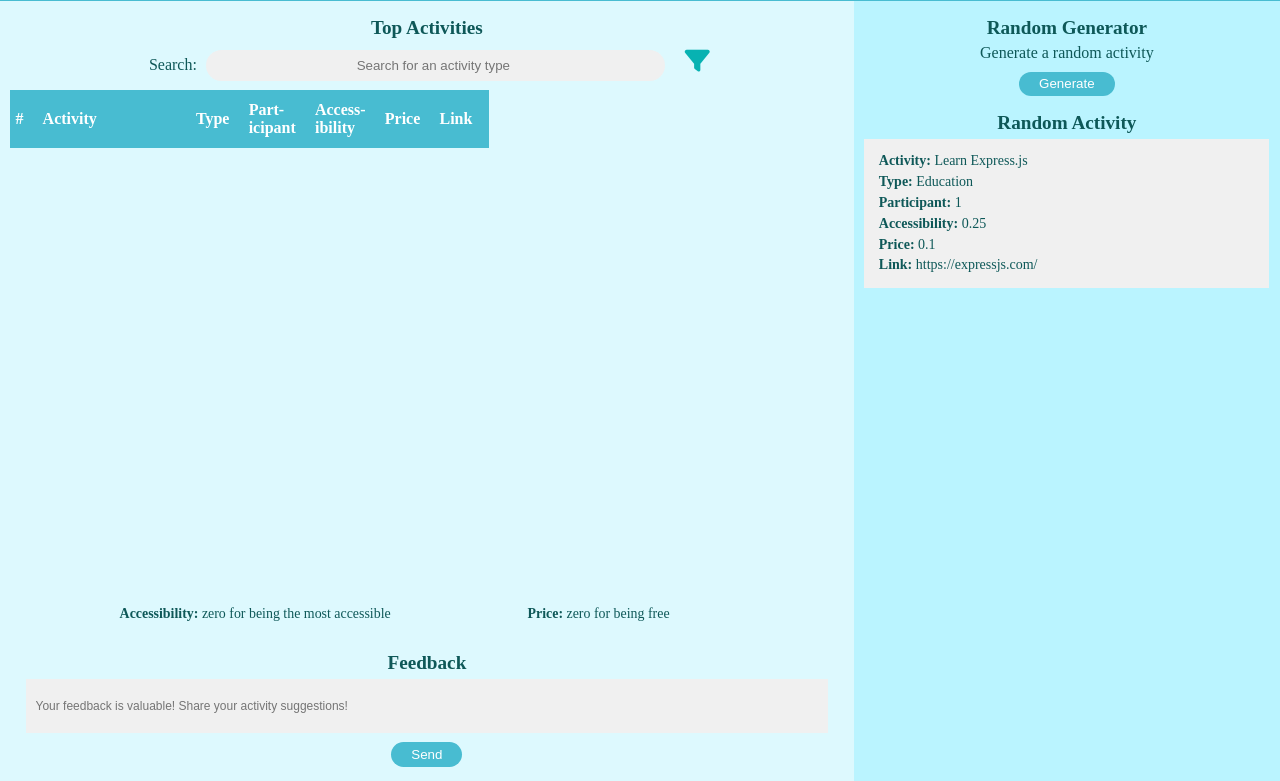
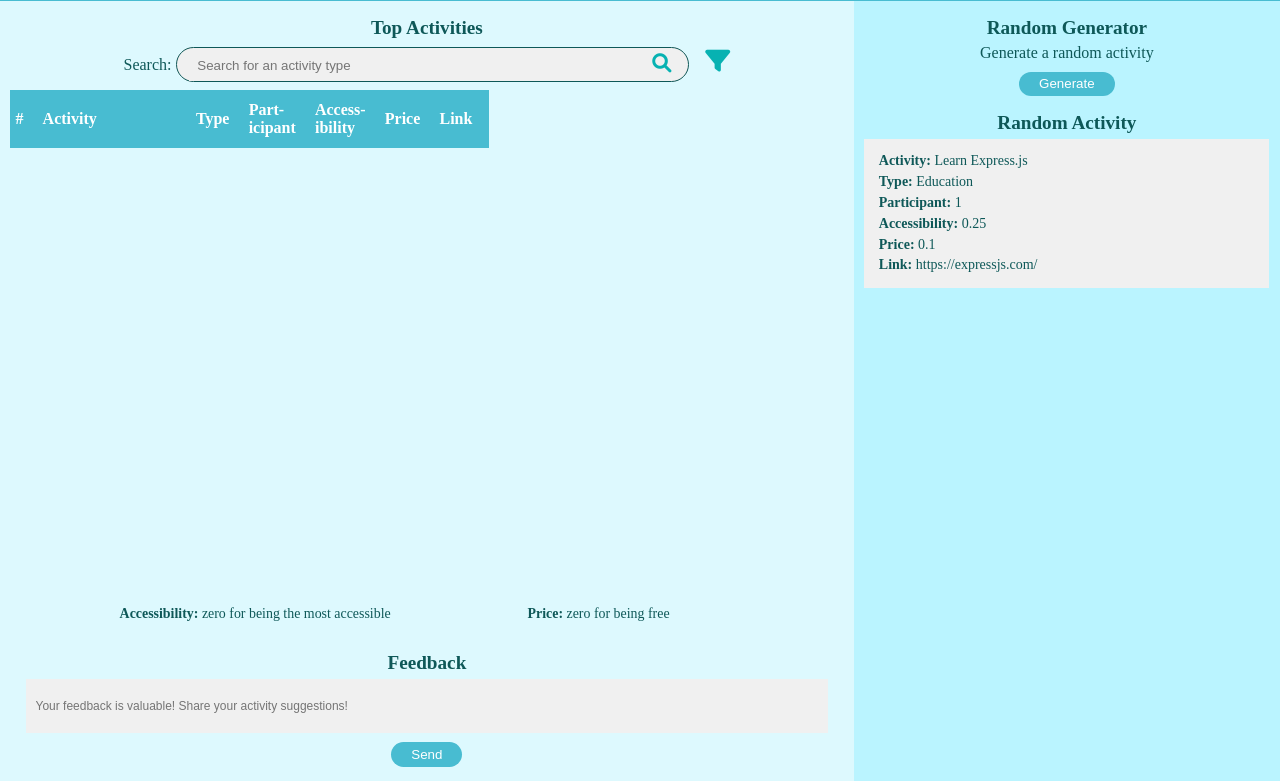
Before and after one commit to vorleakyek/BoredNoMore, a website: page index.html in a window 1280 px wide. Shown: the part 74-855 px from the top of the page. Drawn offline with Linux system fonts and the light colour scheme; no server answers.

Commit message:
Update the search bar in HTML file and CSS to include the search icon.

```diff
--- a/css/styles.css
+++ b/css/styles.css
@@ -117,6 +117,7 @@ td,
 }
 
 /* Search and filter */
+
 .search-area {
   margin: 0.6rem;
   text-align: center;
@@ -131,13 +132,11 @@ td,
 }
 
 .search-input {
-  display: inline;
   border: none;
-  border-radius: 2.1rem;
   width: 55%;
   background-color: #f0f0f0;
-  text-align: center;
   padding: 0.5rem;
+  color: #0e5858;
 }
 
 .filter {
@@ -148,6 +147,39 @@ i {
   color: #07b2b2;
   font-size: 1.56rem;
   margin-left: 1rem;
+}
+
+.search-box {
+  border: 0.063rem solid #0e5858;
+  display: inline;
+  border-radius: 2.1rem;
+  background-color: #f0f0f0;
+  text-align: center;
+  padding: 0.5rem 0.8rem;
+}
+
+.fa-search {
+  font-size: 1.2rem;
+  margin: 0;
+}
+
+.fa-search:hover {
+  font-size: 1.2rem;
+  cursor: pointer;
+}
+
+.fa-search:active,
+.fa-filter:active {
+  color: #258697;
+}
+
+.search-input:focus {
+  outline: none;
+}
+
+.fa-filter:hover {
+  font-size: 1.6rem;
+  cursor: pointer;
 }
 
 /* Feedback */
--- a/index.html
+++ b/index.html
@@ -25,8 +25,12 @@
       <div class="top-activity bg-2 column-two-third">
         <h2 class="title">Top Activities</h2>
         <div class="search-area">
-          <p class="inline">Search:</p>
-          <input class="search-input" type="text" placeholder="Search for an activity type ">
+          <label for="search-input" class="inline">Search: </label>
+          <div class="search-box">
+            <input id="search-input" name="search-input" class="search-input" type="text"
+              placeholder="Search for an activity type ">
+            <i class="fas fa-search"></i>
+          </div>
           <div class="filter">
             <i class="fa-solid fa-filter"></i>
           </div>
```
